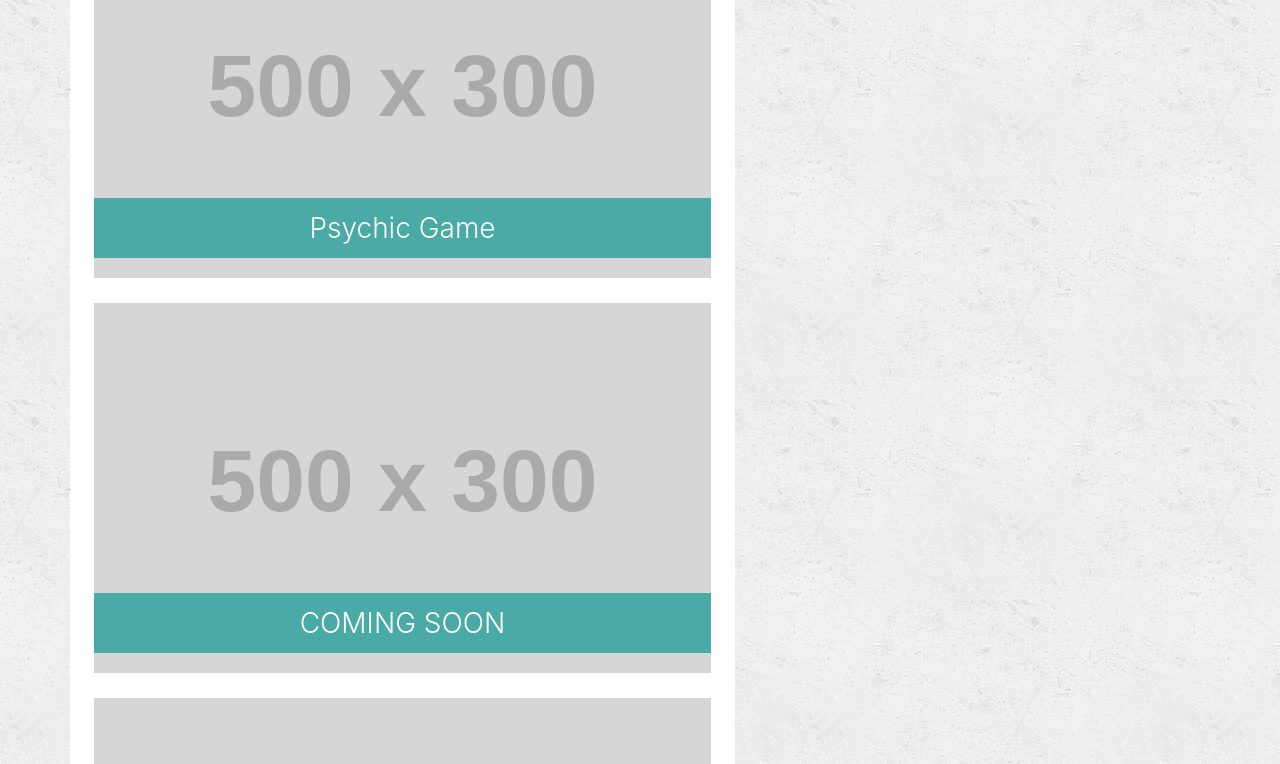
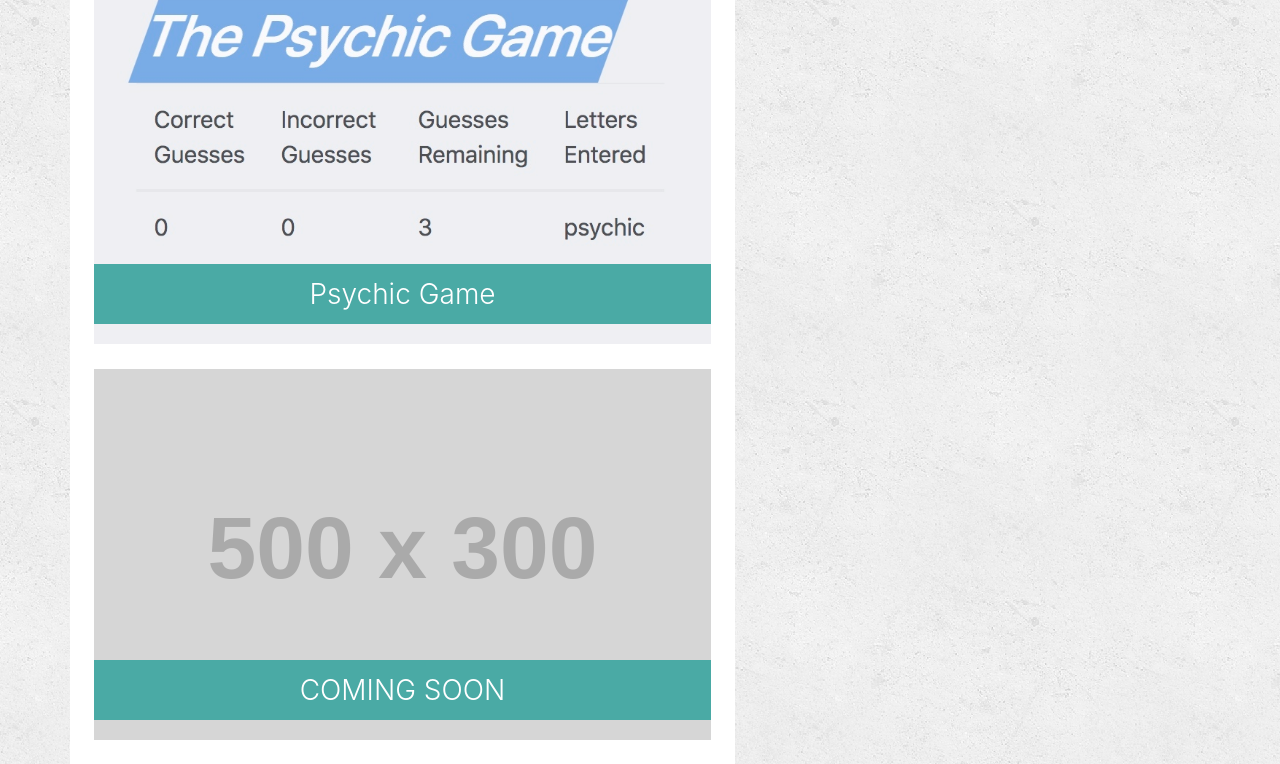
Before and after one commit to alexharper84/Bootstrap-Portfolio, a plain HTML site: page portfolio.html in a window 1280 px wide. Shown: the part 336-1100 px from the top of the page. Drawn offline with nearby package versions, Linux system fonts and the light colour scheme; placeholder pictures from the web are drawn by us.

Commit message:
project image update

```diff
--- a/portfolio.html
+++ b/portfolio.html
@@ -37,7 +37,7 @@
           <div class="row d-flex justify-content-center">
             <section class="container">
               <div class="work">
-                <img src="http://via.placeholder.com/500x300" class="auth-image" alt="placeholder">
+                <img src="image/psychic.jpeg" class="auth-image" alt="placeholder">
                 <a href="https://alexharper84.github.io/Phychic-Game/"><h3>Psychic Game</h3></a>
               </div>
               <div class="work">
```
Also changed, not shown: image/psychic.jpeg (added).
